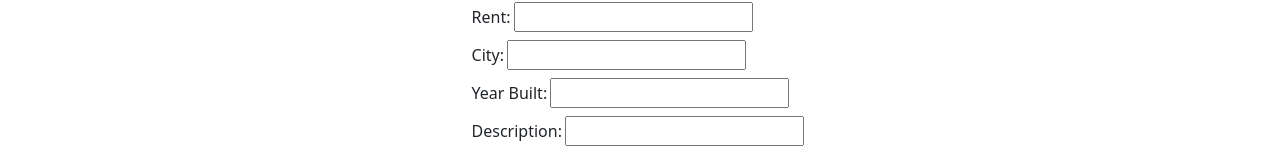
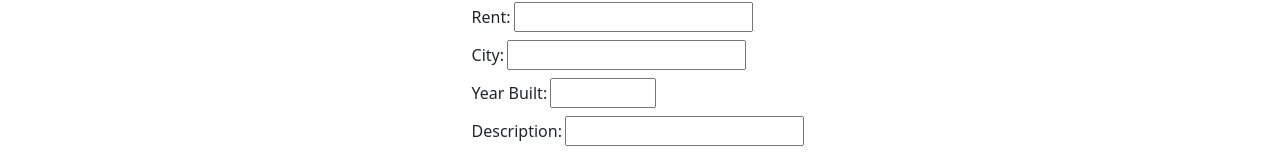
Before and after one commit to DyerHL/ShopShop, a React (Create React App) app in the folder shopshopclient/: page /postNewListing in a window 1280 px wide. Shown: the part 305-457 px from the top of the page. Built offline with nearby package versions, Linux system fonts and the light colour scheme; no server answers.

Commit message:
Updated values being passed into createListing Form

```diff
--- a/shopshopclient/src/Components/ListingForm.js
+++ b/shopshopclient/src/Components/ListingForm.js
@@ -5,10 +5,10 @@ import { createListing } from '../Data/ListingsData';
 
 const initialState = {
     address: '',
-    squareFoot: '',
-    rent: '',
+    squareFoot: 0,
+    rent: 0,
     city: '',
-    yearBuilt: '',
+    yearBuilt: 0,
     description: '',
     imageUrl: '',
     agent: '',
@@ -23,13 +23,13 @@ export default function ListingForm(listing = {}) {
 
             setFormInput({
                 address: listing.address,
-                squareFoot: listing.squareFoot,
-                rent: listing.rent,
+                squareFoot: Number(listing.squareFoot),
+                rent: Number(listing.rent),
                 city: listing.city,
-                yearBuilt: listing.yearBuilt,
+                yearBuilt: Number(listing.yearBuilt),
                 description: listing.description,
                 imageUrl: listing.imageUrl,
-                agent: listing.agent
+                agentId: Number(listing.agentId)
             });
         }
       }, [listing]);
@@ -44,7 +44,19 @@ export default function ListingForm(listing = {}) {
 
         const handleSubmit = (e) => {
             e.preventDefault();
-            createListing(formInput).then(navigation('/listings', { replace: true }))
+            console.warn(formInput);
+            const newObject = {
+                address: formInput.address,
+                squareFoot: Number(formInput.squareFoot),
+                rent: Number(formInput.rent),
+                city: formInput.city,
+                yearBuilt: Number(formInput.yearBuilt),
+                Details: formInput.description,
+                ImgUrl: formInput.imageUrl,
+                agentId: Number(formInput.agentId)
+            }
+            console.warn(newObject);
+            createListing(newObject).then(navigation('/listings', { replace: true }))
         }
 
   return (
@@ -55,11 +67,11 @@ export default function ListingForm(listing = {}) {
         </label>
         <label className='form-label' htmlFor="squareFoot">
             Square Foot:
-            <input type="text" id="squareFoot" className='form-input' value={formInput.squareFoot || ""} onChange={handleChange}/>
+            <input type="number" id="squareFoot" className='form-input' value={Number(formInput.squareFoot) || ""} onChange={handleChange}/>
         </label>
         <label className='form-label' htmlFor="rent">
             Rent:
-            <input type="text" id="rent" className='form-input' value={formInput.rent || ""} onChange={handleChange}/>
+            <input type="number" id="rent" className='form-input' value={formInput.rent || ""} onChange={handleChange}/>
         </label>
         <label className='form-label' htmlFor="city">
             City:
@@ -67,7 +79,7 @@ export default function ListingForm(listing = {}) {
         </label>
         <label className='form-label' htmlFor="yearBuilt">
             Year Built:
-            <input type="text" id="yearBuilt" className='form-input' value={formInput.yearBuilt || ""} onChange={handleChange}/>
+            <input type="number" id="yearBuilt" className='form-input' min="1900" max="2022" value={formInput.yearBuilt || ""} onChange={handleChange}/>
         </label>
         <label className='form-label' htmlFor="description">
             Description:
@@ -77,9 +89,9 @@ export default function ListingForm(listing = {}) {
             ImageUrl:
             <input type="text" id="imageUrl" value={formInput.imageUrl || ""} onChange={handleChange}/>
         </label>
-        <label className='form-label' htmlFor="agent">
+        <label className='form-label' htmlFor="agentId">
             Agent:
-            <input type="text" id="agent" className='form-input' value={formInput.agent || ""} onChange={handleChange}/>
+            <input type="number" id="agentId" className='form-input' value={formInput.agentId || ""} onChange={handleChange}/>
         </label>
         <input type="submit" value="Submit" />
     </form>
```
